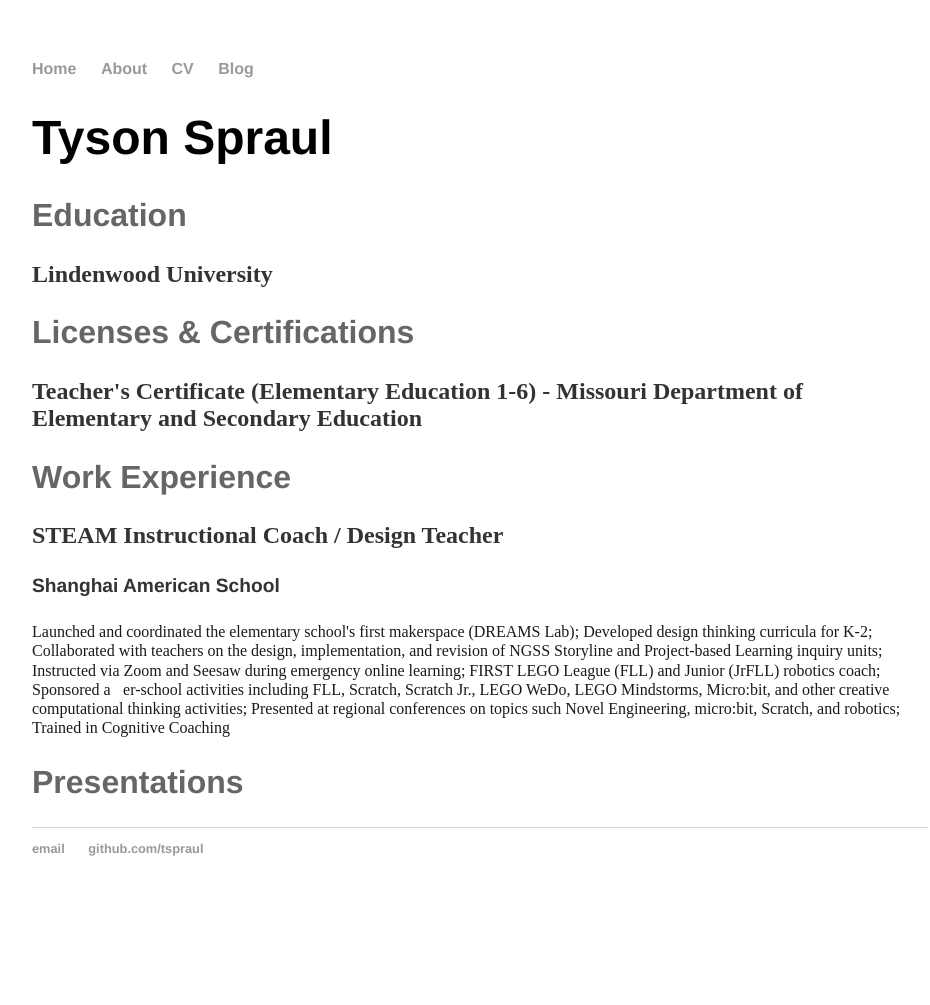
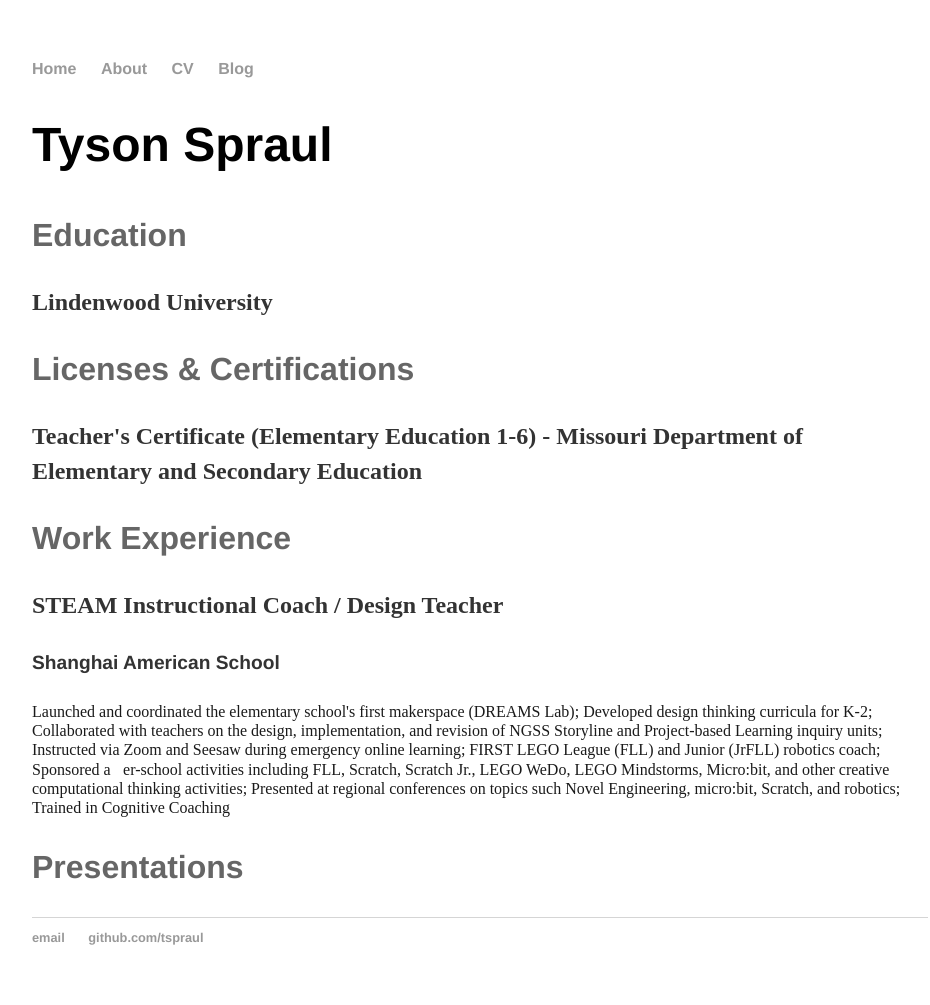
Before and after one commit to tspraul/tspraul, a Jekyll site: the page built from cv/index.html, in a window 1280 px wide. Shown: the whole page, without its empty margins (160-1090 px from the left). Built offline with Jekyll 4.4.1, drawn with Linux system fonts in a browser that asks for light colours; before the commit the page ends 916 px from its top, so only the background shows below that.

Commit message:
Update main.css

```diff
--- a/css/main.css
+++ b/css/main.css
@@ -18,6 +18,9 @@ a {
 }
 a:hover {
     text-decoration: underline;
+}
+h1, h2, h3, h4, h5, h6 {
+  line-height: 1.45;
 }
 h1 {
     font-size: 3em;
```
